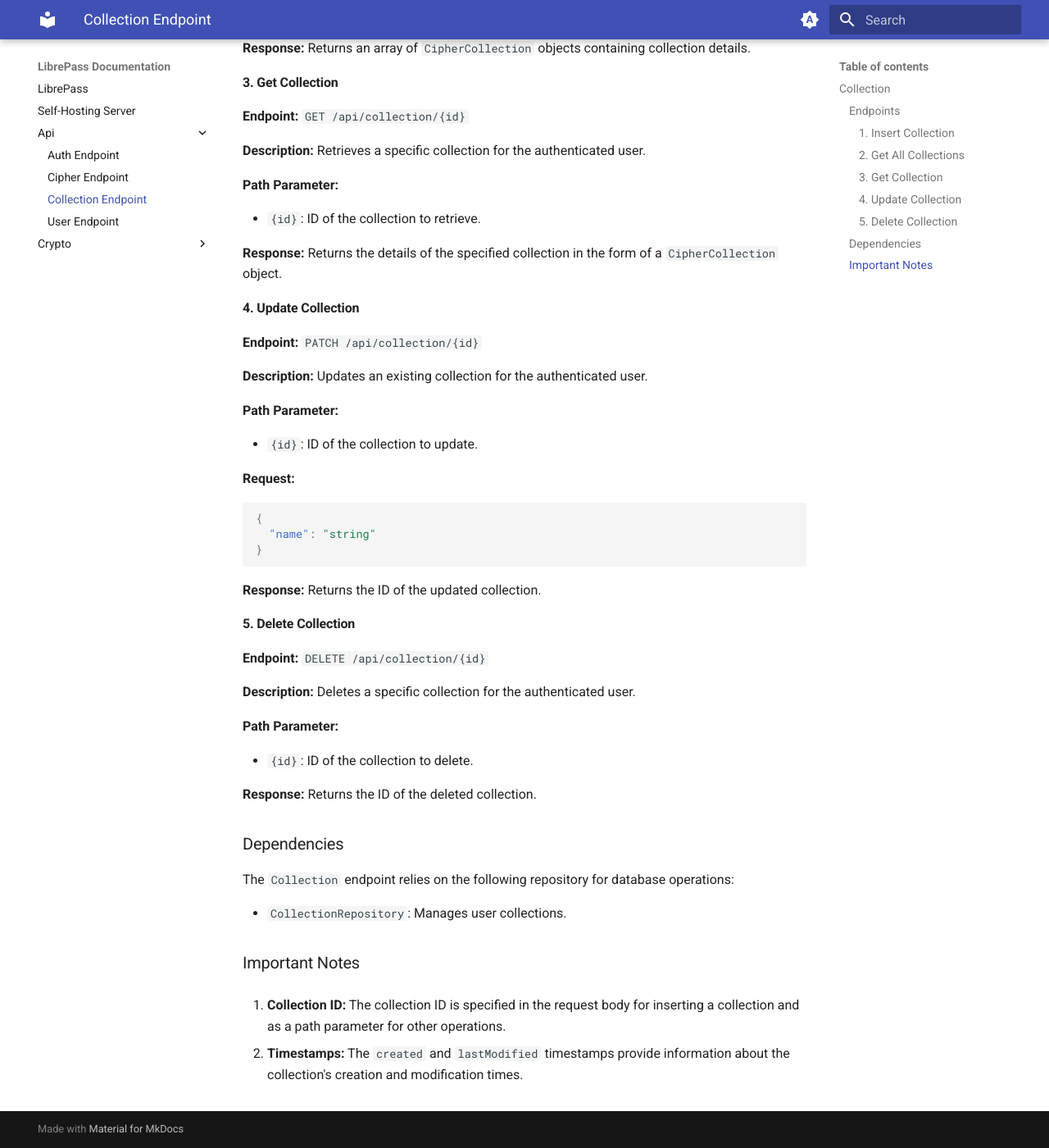
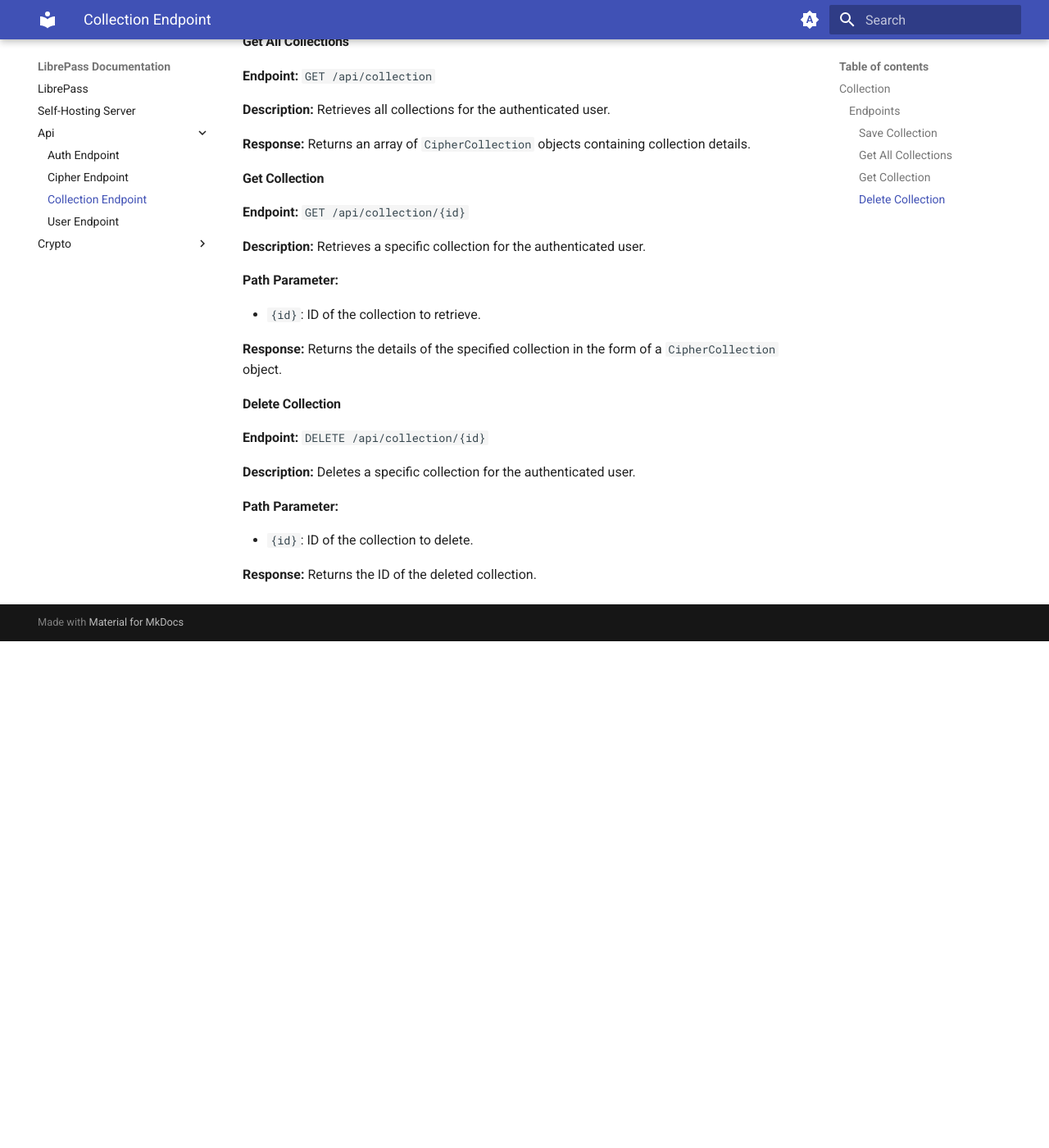
Before and after one commit to LibrePass/LibrePass-Docs, an MkDocs documentation site: the page built from docs/api/collection.md, in a window 1280 px wide and 1400 px high, scrolled down 785 px. Shown: the whole window at 82% size. Built offline with MkDocs 1.6.1 and Material for MkDocs 9.7.7, drawn with Linux system fonts in a browser that asks for light colours; after the commit the page ends 1567 px from its top, so only the background shows below that; some of the changed text lies outside the part shown.

Commit message:
Refactor collection endpoint docs and remove deleted request

````diff
--- a/docs/api/collection.md
+++ b/docs/api/collection.md
@@ -6,11 +6,11 @@ The `Collection` endpoint manages operations related to user collections in the
 
 ### Endpoints
 
-#### 1. Insert Collection
+#### Save Collection
 
 **Endpoint:** `PUT /api/collection`
 
-**Description:** Inserts a new collection for the authenticated user.
+**Description:** Updates or creates a new collection for the authenticated user.
 
 **Request:**
 
@@ -21,9 +21,14 @@ The `Collection` endpoint manages operations related to user collections in the
 }
 ```
 
+**Where:**
+
+- `id`: The cipher identifier (UUID).
+- `name`: The name of the collection.
+
 **Response:** Returns the ID of the newly created collection.
 
-#### 2. Get All Collections
+#### Get All Collections
 
 **Endpoint:** `GET /api/collection`
 
@@ -31,7 +36,7 @@ The `Collection` endpoint manages operations related to user collections in the
 
 **Response:** Returns an array of `CipherCollection` objects containing collection details.
 
-#### 3. Get Collection
+#### Get Collection
 
 **Endpoint:** `GET /api/collection/{id}`
 
@@ -43,27 +48,7 @@ The `Collection` endpoint manages operations related to user collections in the
 
 **Response:** Returns the details of the specified collection in the form of a `CipherCollection` object.
 
-#### 4. Update Collection
-
-**Endpoint:** `PATCH /api/collection/{id}`
-
-**Description:** Updates an existing collection for the authenticated user.
-
-**Path Parameter:**
-
-- `{id}`: ID of the collection to update.
-
-**Request:**
-
-```json
-{
-  "name": "string"
-}
-```
-
-**Response:** Returns the ID of the updated collection.
-
-#### 5. Delete Collection
+#### Delete Collection
 
 **Endpoint:** `DELETE /api/collection/{id}`
 
@@ -74,15 +59,3 @@ The `Collection` endpoint manages operations related to user collections in the
 - `{id}`: ID of the collection to delete.
 
 **Response:** Returns the ID of the deleted collection.
-
-### Dependencies
-
-The `Collection` endpoint relies on the following repository for database operations:
-
-- `CollectionRepository`: Manages user collections.
-
-### Important Notes
-
-1. **Collection ID:** The collection ID is specified in the request body for inserting a collection and as a path parameter for other operations.
-
-2. **Timestamps:** The `created` and `lastModified` timestamps provide information about the collection's creation and modification times.
````
